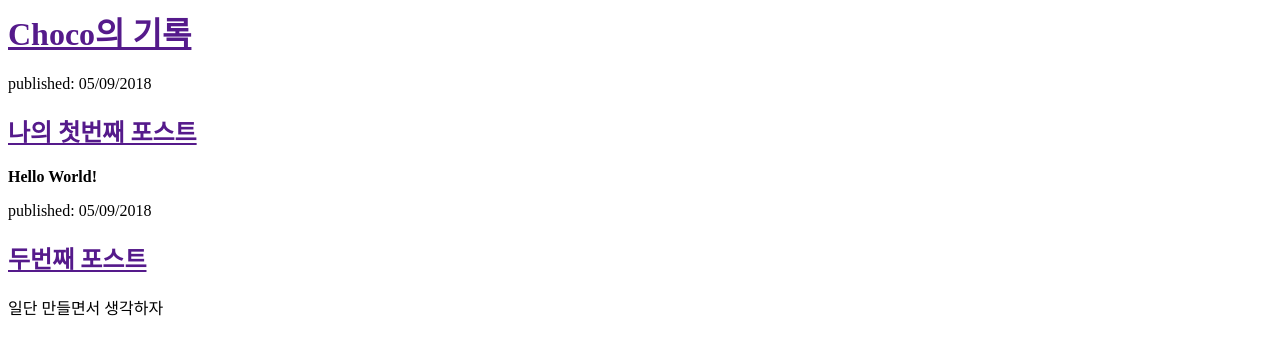
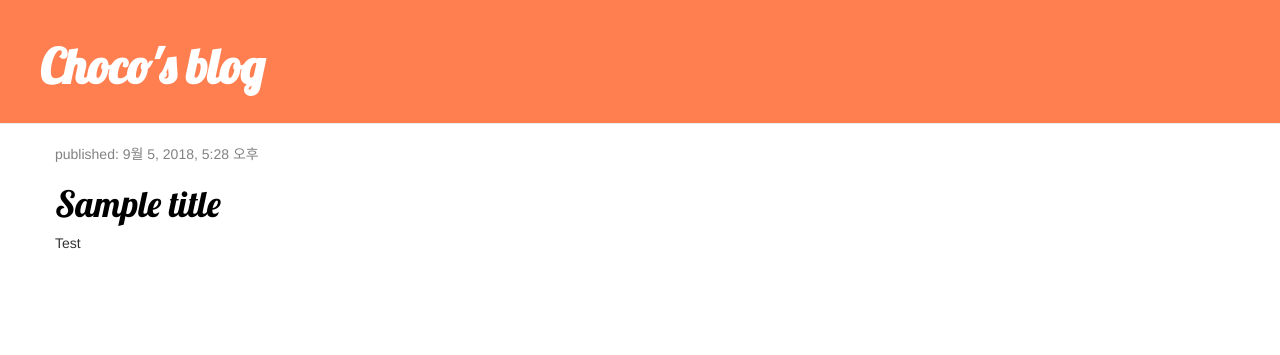
Before and after one commit to Choco0914/blog, a Django app: page / in a window 1280 px wide. Shown: the top 355 px of the page. Run offline with Django 3.2, Linux system fonts and the light colour scheme; data comes from the database, SQL or seed files in the repository; both versions use the stored data as it was after the commit; some libraries are stand-ins or nearby versions.

Commit message:
Using css with bootstrap

```diff
--- /dev/null
+++ b/blog/static/css/blog.css
@@ -0,0 +1,45 @@
+.page-header {
+    background-color: #FF7F50;
+    margin-top: 0;
+    padding: 20px 20px 20px 40px;
+}
+.page-header h1, .page-header h1 a, page-header h1 a:visited,
+.page-header h1 a:active {
+  color: #FFFFFF;
+  font-size: 36pt;
+  text-decoration: none;
+}
+.content {
+  margin-left: 40px;
+}
+
+h1, h2, h3, h4 {
+  font-family: 'Lobster', cursive;
+}
+
+.date {
+    color: #828282;
+}
+
+.save {
+    float: right;
+}
+
+.post-form textarea, .post-form input {
+    width: 100%;
+}
+
+.top-menu, .top-menu:hover, .top-menu:visited {
+    color: #FFFFFF;
+    float: right;
+    font-size: 26pt;
+    margin-right: 20px;
+}
+
+.post {
+  margin-bottom: 70px;
+}
+
+.post h1 a, .post h1 a:visited {
+    color: #000000;
+}
--- a/blog/templates/blog/post_list.html
+++ b/blog/templates/blog/post_list.html
@@ -1,25 +1,36 @@
+{% load static %}
 <html>
   <head>
     <meta charset="utf-8">
     <!-- 브라우저에 한글을 표시하기 위해 meta태그를 추가하고 charset속성을 이용해
     값을 utf-8로 주고 한글을 표시할수 있게 했다 -->
     <title>Choco's blog</title>
+    <link rel="stylesheet" href=
+    "//maxcdn.bootstrapcdn.com/bootstrap/3.2.0/css/bootstrap.min.css">
+    <link rel="stylesheet" href=
+    "//maxcdn.bootstrapcdn.com/bootstrap/3.2.0/css/bootstrap-theme.min.css">
+    <link rel="stylesheet" href="{% static 'css/blog.css' %}">
+    <link href=
+    "//fonts.googleapis.com/css?family=Lobster&subset=latin,latin-ext" rel="stylesheet" type="text/css">
   </head>
   <body>
-    <div>
-      <h1><a href=""><strong>Choco의 기록</strong></a></h1>
+    <div class="page-header">
+      <h1><a href=""><strong>Choco's blog</strong></a></h1>
     </div>
-
-    <div>
-      <p>published: 05/09/2018</p>
-      <h2><a href="">나의 첫번째 포스트</a></h2>
-      <p><strong>Hello World!</strong></p>
-    </div>
-
-    <div>
-      <p>published: 05/09/2018</p>
-      <h2><a href="">두번째 포스트</a></h2>
-      <p>일단 만들면서 생각하자</p>
+    <div class="content container">
+        <div class="row">
+            <div class="col-md-8">
+                {% for post in posts %}
+                    <div class="post">
+                        <div class="date">
+                            <p>published: {{ post.published_date }}</p>
+                        </div>
+                        <h1><a href="">{{ post.title }}</a></h1>
+                        <p>{{ post.text|linebreaksbr }}</p>
+                    </div>
+                {% endfor %}
+            </div>
+        </div>
     </div>
   </body>
 </html>
--- a/blog/views.py
+++ b/blog/views.py
@@ -1,7 +1,10 @@
 from django.shortcuts import render
+from .models import Post
+from django.utils import timezone
 
 def post_list(request):
-    return render(request, 'blog/post_list.html', {})
+    posts = Post.objects.filter(published_date__lte = timezone.now()).order_by('published_date')
+    return render(request, 'blog/post_list.html', {'posts' : posts})
 """
 post_list라는 함수(def)를 만들어 요청(request) 을 인자로 넘겨받아 render 메서드를
 호출한다. 이 함수는 호출하여 받은(return) blog/post_list 템플릿을 보여준다
```
Also changed, not shown: db.sqlite3.
